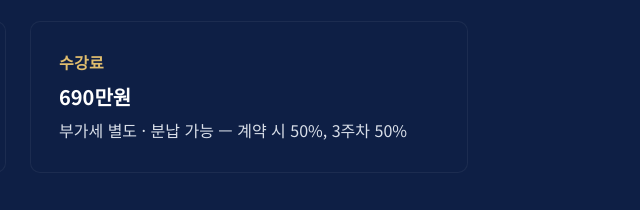
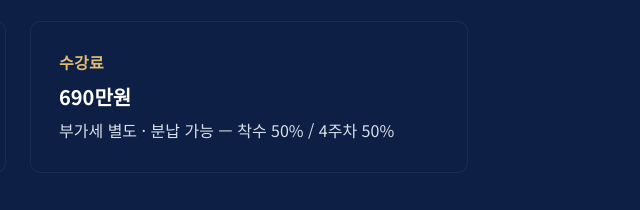
Before and after one commit to snsbiz8001/bizbuild-website, a plain HTML site: page stage3.html in a window 1280 px wide. Shown: the part 6931-7141 px from the top of the page, 622-1262 px from the left. Drawn offline with Linux system fonts and the light colour scheme.

Commit message:
stage2·3 분납 조건 표기 확정
stage2 사업설계 스쿨(6주): 착수 50% / 3주차 50%
stage3 증식설계 스쿨(8주): 착수 50% / 4주차 50%

```diff
--- a/stage3.html
+++ b/stage3.html
@@ -784,7 +784,7 @@ src="https://www.facebook.com/tr?id=994102320733900&ev=PageView&noscript=1"/></n
       <div class="pd-item fade-up" style="transition-delay:0.2s">
         <div class="pd-label">수강료</div>
         <div class="pd-value">690만원</div>
-        <div class="pd-note">부가세 별도 · 분납 가능 — 계약 시 50%, 3주차 50%</div>
+        <div class="pd-note">부가세 별도 · 분납 가능 — 착수 50% / 4주차 50%</div>
       </div>
     </div>
     <div class="next-period fade-up">
```
Also changed, not shown: stage2.html (+1 -1 lines).
